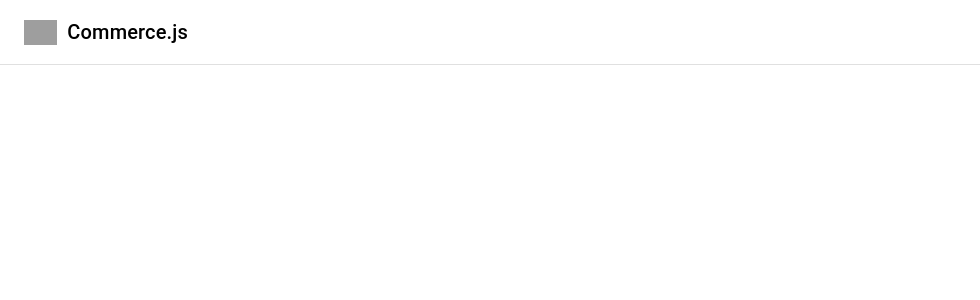
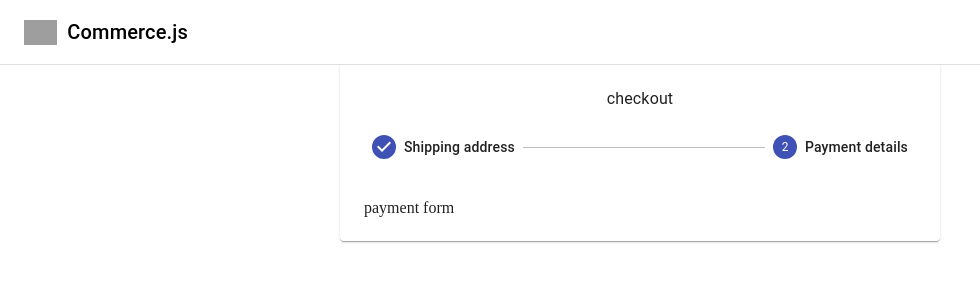
Before and after one commit to Hassan-Ib/Commerce-js-app-Demo, a React (Create React App) app: page /checkout in a window 1280 px wide. Shown: the top 300 px of the page, without its empty margins (0-980 px from the left). Built offline with nearby package versions, Linux system fonts and the light colour scheme; no server answers; grey boxes are pictures that could not be loaded.

Commit message:
Added : checkout page

```diff
--- a/src/App.js
+++ b/src/App.js
@@ -1,7 +1,7 @@
 import React, { useState, useEffect } from "react";
 import { BrowserRouter as Router, Route, Switch } from "react-router-dom";
 import { commerce } from "./lib/commerce";
-import { Products, Navbar, Cart } from "./components";
+import { Products, Navbar, Cart, Checkout } from "./components";
 const App = () => {
   const [products, setProducts] = useState([]);
   const [cart, setCart] = useState({});
@@ -54,11 +54,13 @@
         <Route path="/cart">
           <Cart
             cart={cart}
-            handleAddToCart={handleAddToCart}
             handleEmptyCart={handleEmptyCart}
             handleRemoveFromCart={handleRemoveFromCart}
             handleUpdateCartQty={handleUpdateCartQty}
           />
+        </Route>
+        <Route exact path="/checkout">
+          <Checkout />
         </Route>
       </Switch>
     </Router>
--- a/src/components/Cart/Cart.jsx
+++ b/src/components/Cart/Cart.jsx
@@ -14,13 +14,23 @@
   </Typography>
 );
 
-const FiledCart = ({ cart, classes }) => {
+const FiledCart = ({
+  cart,
+  classes,
+  handleEmptyCart,
+  handleRemoveFromCart,
+  handleUpdateCartQty,
+}) => {
   return (
     <>
       <Grid container spacing={3}>
         {cart.line_items.map((item) => (
           <Grid item xs={12} sm={4} key={item.id}>
-            <CartItem item={item} />
+            <CartItem
+              item={item}
+              onRemoveFromCart={handleRemoveFromCart}
+              onUpdateCartQty={handleUpdateCartQty}
+            />
           </Grid>
         ))}
       </Grid>
@@ -35,6 +45,7 @@
             type="button"
             variant="contained"
             color="secondary"
+            onClick={handleEmptyCart}
           >
             Empty Cart
           </Button>
@@ -44,6 +55,8 @@
             type="button"
             variant="contained"
             color="primary"
+            component={Link}
+            to="/checkout"
           >
             Chekout
           </Button>
@@ -52,7 +65,12 @@
     </>
   );
 };
-const Cart = ({ cart }) => {
+const Cart = ({
+  cart,
+  handleEmptyCart,
+  handleRemoveFromCart,
+  handleUpdateCartQty,
+}) => {
   const classes = useStyles();
   if (!cart.line_items) return <p>loading</p>;
   return (
@@ -64,7 +82,13 @@
       {!cart.line_items.length ? (
         <EmptyCart classes={classes} />
       ) : (
-        <FiledCart cart={cart} classes={classes} />
+        <FiledCart
+          cart={cart}
+          classes={classes}
+          handleEmptyCart={handleEmptyCart}
+          handleRemoveFromCart={handleRemoveFromCart}
+          handleUpdateCartQty={handleUpdateCartQty}
+        />
       )}
     </Container>
   );
--- a/src/components/Cart/CartItem/CartItem.jsx
+++ b/src/components/Cart/CartItem/CartItem.jsx
@@ -9,7 +9,7 @@
 } from "@material-ui/core";
 import useStyles from "./styles";
 
-const CartItem = ({ item }) => {
+const CartItem = ({ item, onRemoveFromCart, onUpdateCartQty }) => {
   const classes = useStyles();
   return (
     <Card>
@@ -26,15 +26,34 @@
       </CardContent>
       <CardActions className={classes.cardActions}>
         <div className={classes.buttons}>
-          <Button type="button" size="small">
+          <Button
+            type="button"
+            size="small"
+            onClick={() => {
+              onUpdateCartQty(item.id, item.quantity - 1);
+            }}
+          >
             -
           </Button>
           <Typography>{item.quantity}</Typography>
-          <Button type="button" size="small">
+          <Button
+            type="button"
+            size="small"
+            onClick={() => {
+              onUpdateCartQty(item.id, item.quantity + 1);
+            }}
+          >
             +
           </Button>
         </div>
-        <Button variant="contained" type="button" color="secondary">
+        <Button
+          variant="contained"
+          type="button"
+          color="secondary"
+          onClick={() => {
+            onRemoveFromCart(item.id);
+          }}
+        >
           Remove
         </Button>
       </CardActions>
--- /dev/null
+++ b/src/components/CheckoutForm/AddressForm.jsx
@@ -0,0 +1,7 @@
+import React from "react";
+
+const AddressForm = () => {
+  return <div>address form</div>;
+};
+
+export default AddressForm;
--- /dev/null
+++ b/src/components/CheckoutForm/Checkout/Checkout.jsx
@@ -0,0 +1,50 @@
+import React from "react";
+import {
+  Paper,
+  Stepper,
+  Step,
+  StepLabel,
+  Divider,
+  CircularProgress,
+  Button,
+  Typography,
+} from "@material-ui/core";
+import useStyles from "./Styles";
+import AddressForm from "../AddressForm";
+import PaymentForm from "../PaymentForm";
+const steps = ["Shipping address", "Payment details"];
+
+const Form = ({ activeStep }) =>
+  activeStep === 0 ? <AddressForm /> : <PaymentForm />;
+const Confirmation = () => <div>confirmation</div>;
+const Checkout = () => {
+  const [activeStep, setActiveStep] = React.useState(1);
+  const classes = useStyles();
+  return (
+    <>
+      <div className={classes.toolbar}>
+        <main className={classes.layout}>
+          <Paper className={classes.paper}>
+            <Typography varient="h4" align="center">
+              checkout
+            </Typography>
+            <Stepper activeStep={activeStep} className={classes.stepper}>
+              {steps.map((step) => (
+                <Step key={step}>
+                  <StepLabel>{step}</StepLabel>
+                </Step>
+              ))}
+            </Stepper>
+            {activeStep === steps.length ? (
+              <Confirmation />
+            ) : (
+              <Form activeStep={activeStep} />
+            )}
+          </Paper>
+        </main>
+      </div>
+    </>
+  );
+};
+
+export default Checkout;
--- /dev/null
+++ b/src/components/CheckoutForm/Checkout/Styles.js
@@ -0,0 +1,52 @@
+import { makeStyles } from "@material-ui/core/styles";
+
+export default makeStyles((theme) => ({
+  appBar: {
+    position: "relative",
+  },
+  toolbar: theme.mixins.toolbar,
+  layout: {
+    marginTop: "5%",
+    width: "auto",
+    marginLeft: theme.spacing(2),
+    marginRight: theme.spacing(2),
+    [theme.breakpoints.up(600 + theme.spacing(2) * 2)]: {
+      width: 600,
+      marginLeft: "auto",
+      marginRight: "auto",
+    },
+  },
+  paper: {
+    marginTop: theme.spacing(3),
+    marginBottom: theme.spacing(3),
+    padding: theme.spacing(2),
+    [theme.breakpoints.down("xs")]: {
+      width: "100%",
+      marginTop: 60,
+    },
+    [theme.breakpoints.up(600 + theme.spacing(3) * 2)]: {
+      marginTop: theme.spacing(6),
+      marginBottom: theme.spacing(6),
+      padding: theme.spacing(3),
+    },
+  },
+  stepper: {
+    padding: theme.spacing(3, 0, 5),
+  },
+  buttons: {
+    display: "flex",
+    justifyContent: "flex-end",
+  },
+  button: {
+    marginTop: theme.spacing(3),
+    marginLeft: theme.spacing(1),
+  },
+  divider: {
+    margin: "20px 0",
+  },
+  spinner: {
+    display: "flex",
+    justifyContent: "center",
+    alignItems: "center",
+  },
+}));
--- /dev/null
+++ b/src/components/CheckoutForm/PaymentForm.jsx
@@ -0,0 +1,7 @@
+import React from "react";
+
+const PaymentForm = () => {
+  return <div>payment form</div>;
+};
+
+export default PaymentForm;
--- a/src/components/index.js
+++ b/src/components/index.js
@@ -1,3 +1,4 @@
 export { default as Navbar } from "./Navbar/Navbar";
 export { default as Products } from "./Products/Products";
 export { default as Cart } from "./Cart/Cart";
+export { default as Checkout } from "./CheckoutForm/Checkout/Checkout";
```
